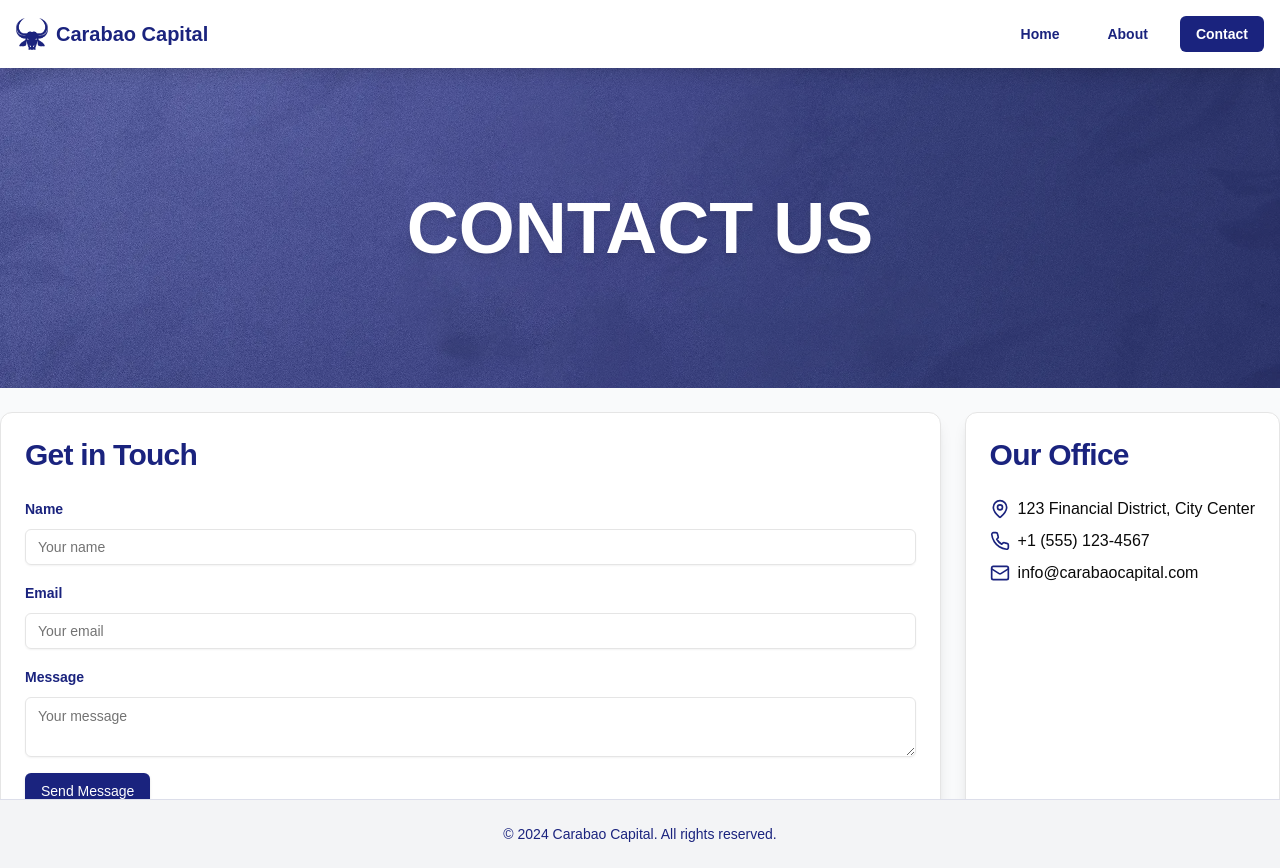
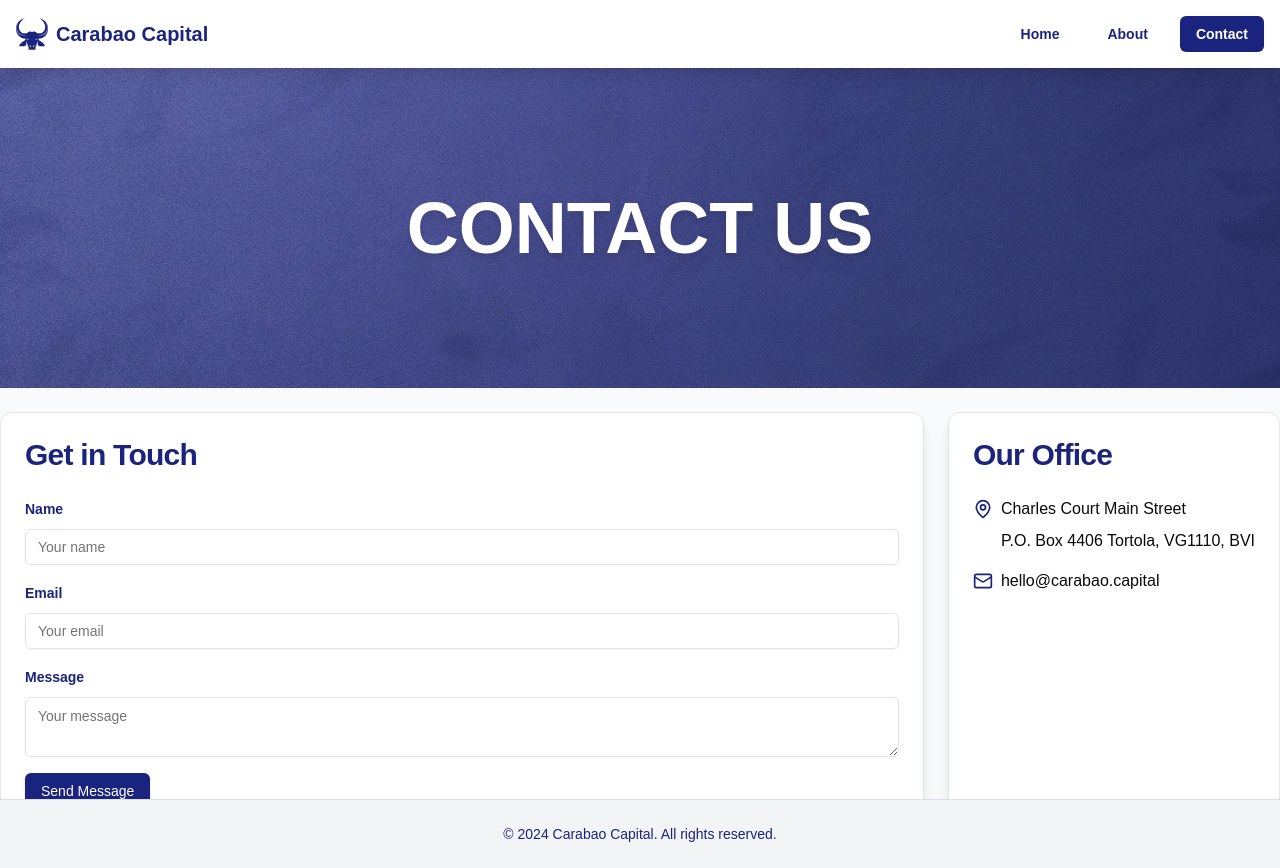
Before and after one commit to csulit/caraba, a Next.js app: page /contact in a window 1280 px wide. Built offline with nearby package versions, Linux system fonts and the light colour scheme.

Commit message:
Changed address and email

```diff
--- a/app/contact/sections/contact-info.tsx
+++ b/app/contact/sections/contact-info.tsx
@@ -1,19 +1,19 @@
-import { MapPin, Phone, Mail } from "lucide-react";
+import { MapPin, Mail } from "lucide-react";
 import React from "react";
 
 const ContactInfo: React.FC = () => {
   return (
     <div>
-      <div className="space-y-2">
-        <p className="flex items-center">
-          <MapPin className="mr-2 h-5 w-5 text-primary" /> 123 Financial
-          District, City Center
+      <div className="space-y-4">
+        <p className="flex items-start gap-2">
+          <MapPin className="mt-0.5 h-5 w-5 text-primary" />
+          <div className="flex flex-col gap-2">
+            <span>Charles Court Main Street</span>
+            <span>P.O. Box 4406 Tortola, VG1110, BVI</span>
+          </div>
         </p>
-        <p className="flex items-center">
-          <Phone className="mr-2 h-5 w-5 text-primary" /> +1 (555) 123-4567
-        </p>
-        <p className="flex items-center">
-          <Mail className="mr-2 h-5 w-5 text-primary" /> info@carabaocapital.com
+        <p className="flex items-center gap-2">
+          <Mail className="h-5 w-5 text-primary" /> hello@carabao.capital
         </p>
       </div>
     </div>
```
